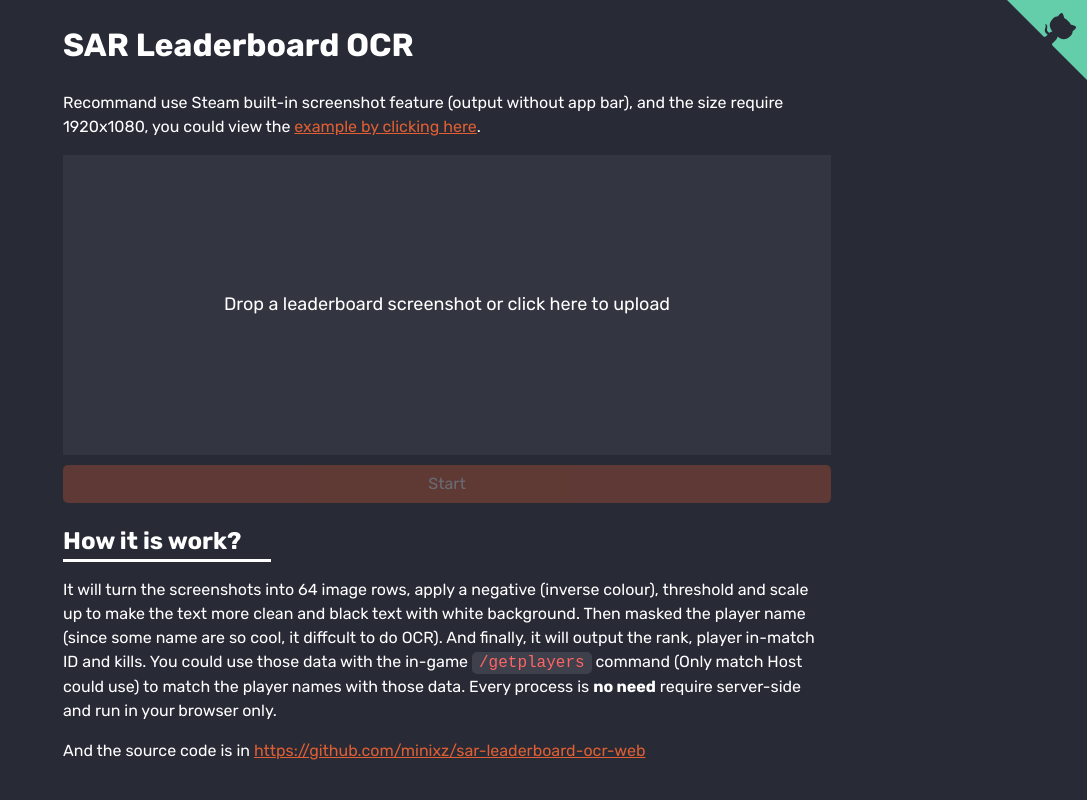
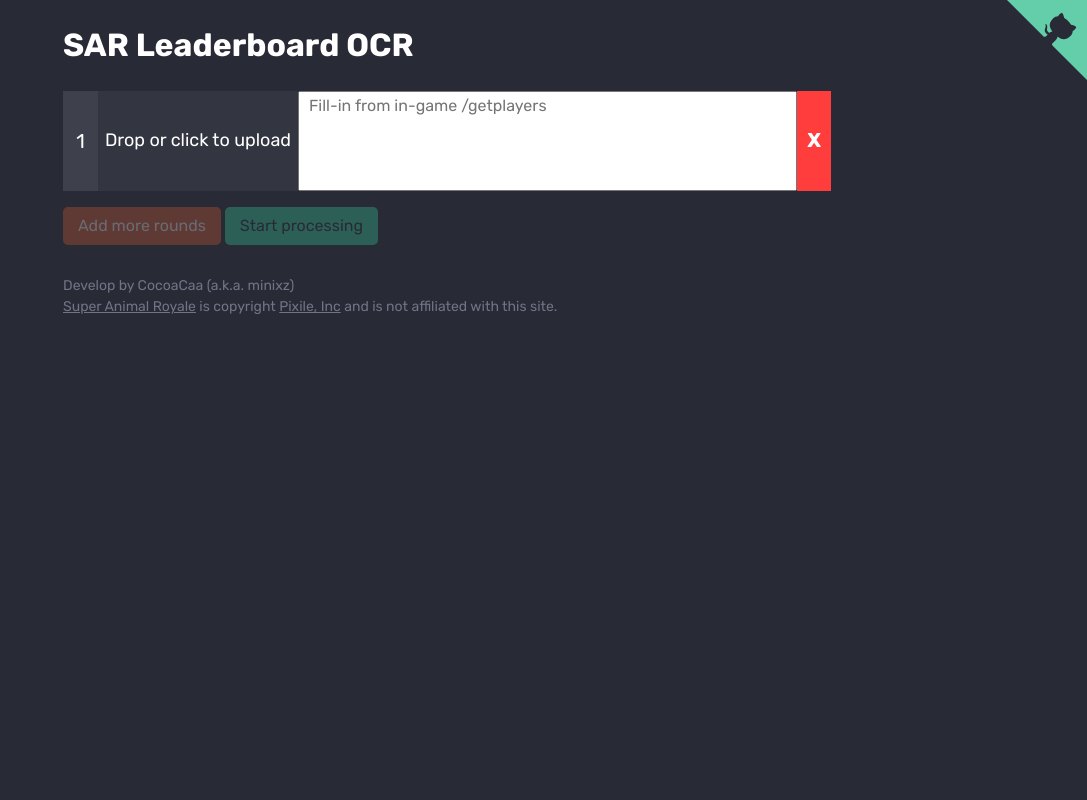
Before and after one commit to CocoaCaa/sar-leaderboard-ocr-web, a Svelte app: page / in a window 1280 px wide. Shown: the top 800 px of the page, without its empty margins (193-1280 px from the left). Built offline with nearby package versions, Linux system fonts and the light colour scheme.

Commit message:
feat: basic multi input landing implementation

```diff
--- a/src/App.svelte
+++ b/src/App.svelte
@@ -2,6 +2,7 @@
     import GitHubCorner from './components/GitHubCorner.svelte';
     import Landing from './components/Landing.svelte';
     import Ocr from './components/Ocr.svelte';
+    import MultiOcrLanding from './components/MultiOcrLanding.svelte';
 
     let isInOcrProcess = false;
     let imageUrl: string;
@@ -19,11 +20,12 @@
 <GitHubCorner href="https://github.com/minixz/sar-leaderboard-ocr-web" />
 <main>
     <h1>SAR Leaderboard OCR</h1>
-    {#if isInOcrProcess}
+    <!-- {#if isInOcrProcess}
         <Ocr {imageUrl} on:restart={handleRestart} />
     {:else}
         <Landing on:submit={handleSubmit} />
-    {/if}
+    {/if} -->
+    <MultiOcrLanding />
 </main>
 <footer class="page-footer">
     <p>Develop by CocoaCaa (a.k.a. minixz)</p>
@@ -96,6 +98,24 @@
             cursor: not-allowed;
             opacity: 0.3;
         }
+
+        &.btn-success {
+            background-color: #37dea5;
+            color: #282a36;
+
+            &:active {
+                background-color: scale-color(#37dea5, $lightness: -30%);
+            }
+
+            &:focus {
+                outline: none;
+            }
+
+            &:disabled {
+                cursor: not-allowed;
+                opacity: 0.3;
+            }
+        }
     }
 
     code {
--- /dev/null
+++ b/src/components/MultiOcrLanding.svelte
@@ -0,0 +1,69 @@
+<script lang="ts">
+    import type { OcrInput } from '../types';
+    import MultiOcrLandingInputItem from './MultiOcrLandingInputItem.svelte';
+
+    let inputs: OcrInput[] = [{ players: '' }];
+    let isValid = false;
+
+    function handleAddRound() {
+        inputs = inputs.concat({ players: '' });
+    }
+
+    function handleRemoveRound(idx: number) {
+        if (inputs.length <= 1) {
+            return;
+        }
+        const copyInputs = [...inputs];
+        copyInputs.splice(idx, 1);
+        inputs = copyInputs;
+    }
+
+    function handleImageUrlChanged(imageUrl: string, idx: number) {
+        const copyInputs = [...inputs];
+        copyInputs[idx] = {
+            ...copyInputs[idx],
+            imageUrl,
+        };
+        inputs = copyInputs;
+    }
+
+    function handlePlayersChanged(players: string, idx: number) {
+        const copyInputs = [...inputs];
+        copyInputs[idx] = {
+            ...copyInputs[idx],
+            players,
+        };
+        inputs = copyInputs;
+    }
+
+    function handleStartProcessing() {}
+
+    $: {
+        isValid = inputs.every((input) => !!input.imageUrl && !!input.players);
+    }
+</script>
+
+<div>
+    <ul class="input-list">
+        {#each inputs as input, idx}
+            <MultiOcrLandingInputItem
+                {input}
+                {idx}
+                on:image-url={(ev) => handleImageUrlChanged(ev.detail, idx)}
+                on:players={(ev) => handlePlayersChanged(ev.detail, idx)}
+                on:remove={() => handleRemoveRound(idx)}
+            />
+        {/each}
+    </ul>
+    <button type="button" on:click={handleAddRound} disabled={!isValid}>Add more rounds</button>
+    <button class="btn-success" type="button" on:click={handleStartProcessing} disabled={!isValid}
+        >Start processing</button
+    >
+</div>
+
+<style lang="scss">
+    .input-list {
+        padding-left: 0;
+        list-style: none;
+    }
+</style>
--- /dev/null
+++ b/src/components/MultiOcrLandingInputItem.svelte
@@ -0,0 +1,128 @@
+<script lang="ts">
+    import { createEventDispatcher } from 'svelte';
+
+    import type { OcrInput } from '../types';
+
+    const supportedImageMimeTypes = ['image/png', 'image/jpeg'];
+    const dispatch = createEventDispatcher();
+
+    export let idx: number;
+    export let input: OcrInput;
+    let isDraggingFile = false;
+
+    function handleFileClick(ev: Event) {
+        const input = ev.target as HTMLInputElement;
+        const [targetOcrFile] = input.files;
+        dispatch('image-url', URL.createObjectURL(targetOcrFile));
+    }
+
+    function handleFileDrop(ev: DragEvent) {
+        isDraggingFile = false;
+        const [item] = ev.dataTransfer.items;
+        if (item.kind !== 'file' || !supportedImageMimeTypes.includes(item.type)) {
+            alert('Only accept PNG or JPEG image');
+            return;
+        }
+        dispatch('image-url', URL.createObjectURL(item.getAsFile()));
+    }
+
+    function handleDragOver(ev: Event) {
+        isDraggingFile = true;
+    }
+
+    function handleDragLeave(ev: Event) {
+        isDraggingFile = false;
+    }
+
+    function handlePlayersChanged(ev: Event) {
+        const textArea = ev.target as HTMLTextAreaElement;
+        dispatch('players', textArea.value);
+    }
+
+    function handleRemove() {
+        dispatch('remove');
+    }
+</script>
+
+<li class="input-item">
+    <div class="input-item__round">
+        {idx + 1}
+    </div>
+    <label
+        class="upload-drop-zone"
+        class:upload-drop-zone--dragging={isDraggingFile}
+        style="background-image: url({input.imageUrl ?? ''})"
+        on:drop|preventDefault={handleFileDrop}
+        on:dragover|preventDefault={handleDragOver}
+        on:dragenter|preventDefault={handleDragOver}
+        on:dragleave|preventDefault={handleDragLeave}
+        on:dragend|preventDefault={handleDragLeave}
+    >
+        Drop or click to upload
+        <input class="upload-drop-zone__input" type="file" on:change={handleFileClick} />
+    </label>
+    <textarea
+        class="input-item__players"
+        bind:value={input.players}
+        on:input={handlePlayersChanged}
+        placeholder="Fill-in from in-game /getplayers"
+    />
+    <button type="button" class="input-item__remove" on:click={handleRemove}>X</button>
+</li>
+
+<style lang="scss">
+    .input-item {
+        display: flex;
+        height: 100px;
+        margin-bottom: 5px;
+    }
+
+    .input-item__round {
+        display: flex;
+        align-items: center;
+        justify-content: center;
+        font-size: 20px;
+        width: 35px;
+        background-color: rgba(255, 255, 255, 0.1);
+    }
+
+    .input-item__players {
+        flex: 1;
+        padding: 5px 10px;
+        resize: none;
+    }
+
+    .input-item__remove {
+        font-size: 20px;
+        font-weight: bold;
+        color: #fff;
+        border-radius: 0;
+        background-color: #ff3d3d;
+        padding: 0 10px;
+
+        &:active {
+            background-color: scale-color(#ff3d3d, $lightness: -30%);
+        }
+    }
+
+    .upload-drop-zone {
+        cursor: pointer;
+        display: flex;
+        width: 200px;
+        height: 100%;
+        background-color: rgba(255, 255, 255, 0.05);
+        align-items: center;
+        justify-content: center;
+        font-size: 18px;
+        background-size: cover;
+    }
+
+    .upload-drop-zone__input {
+        display: none;
+    }
+
+    .upload-drop-zone--dragging,
+    .upload-drop-zone:active {
+        background-color: rgba(255, 255, 255, 0.1);
+    }
+</style>
--- /dev/null
+++ b/src/types.d.ts
@@ -0,0 +1,4 @@
+export interface OcrInput {
+    imageUrl?: string;
+    players: string;
+}
```
